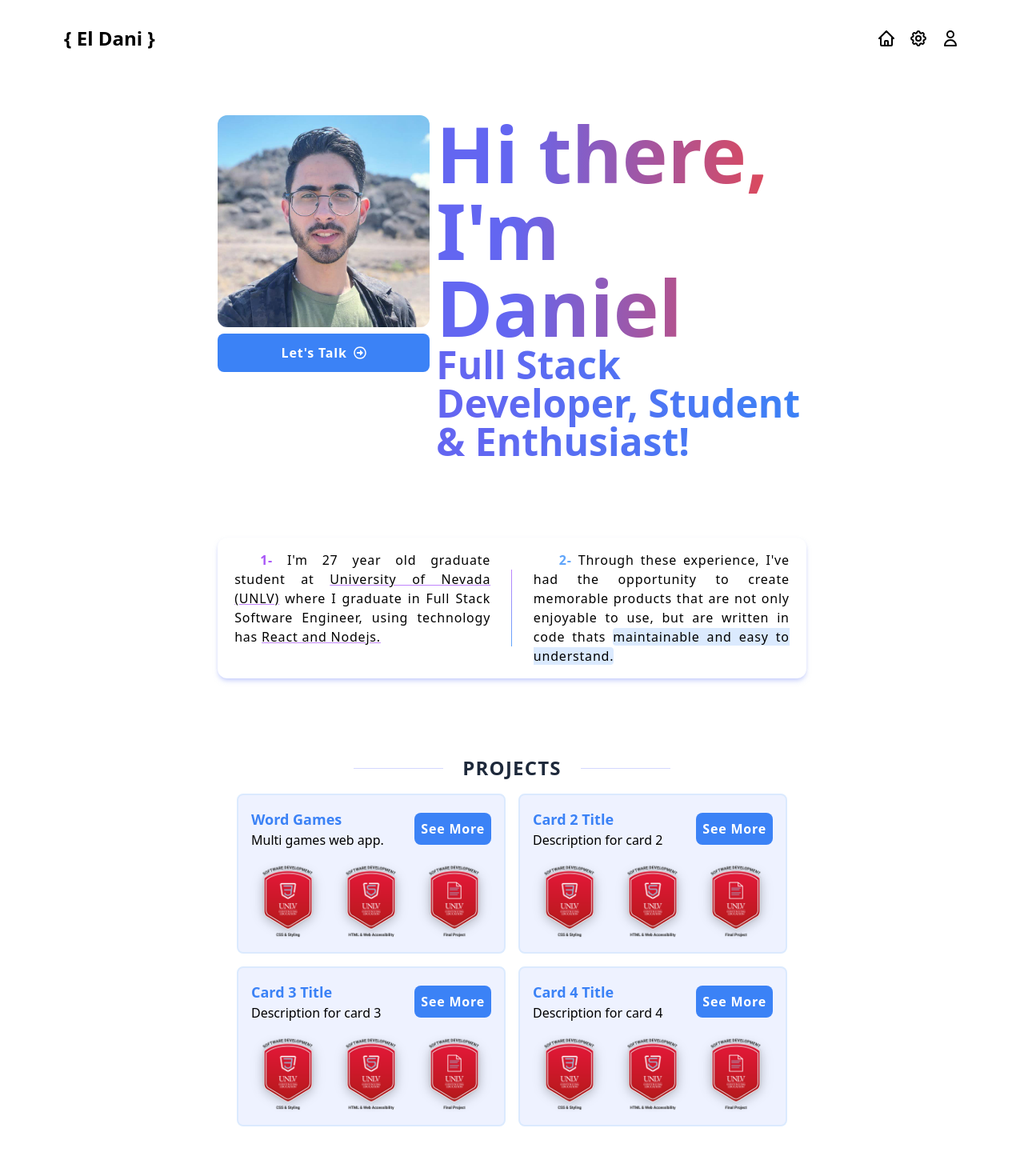
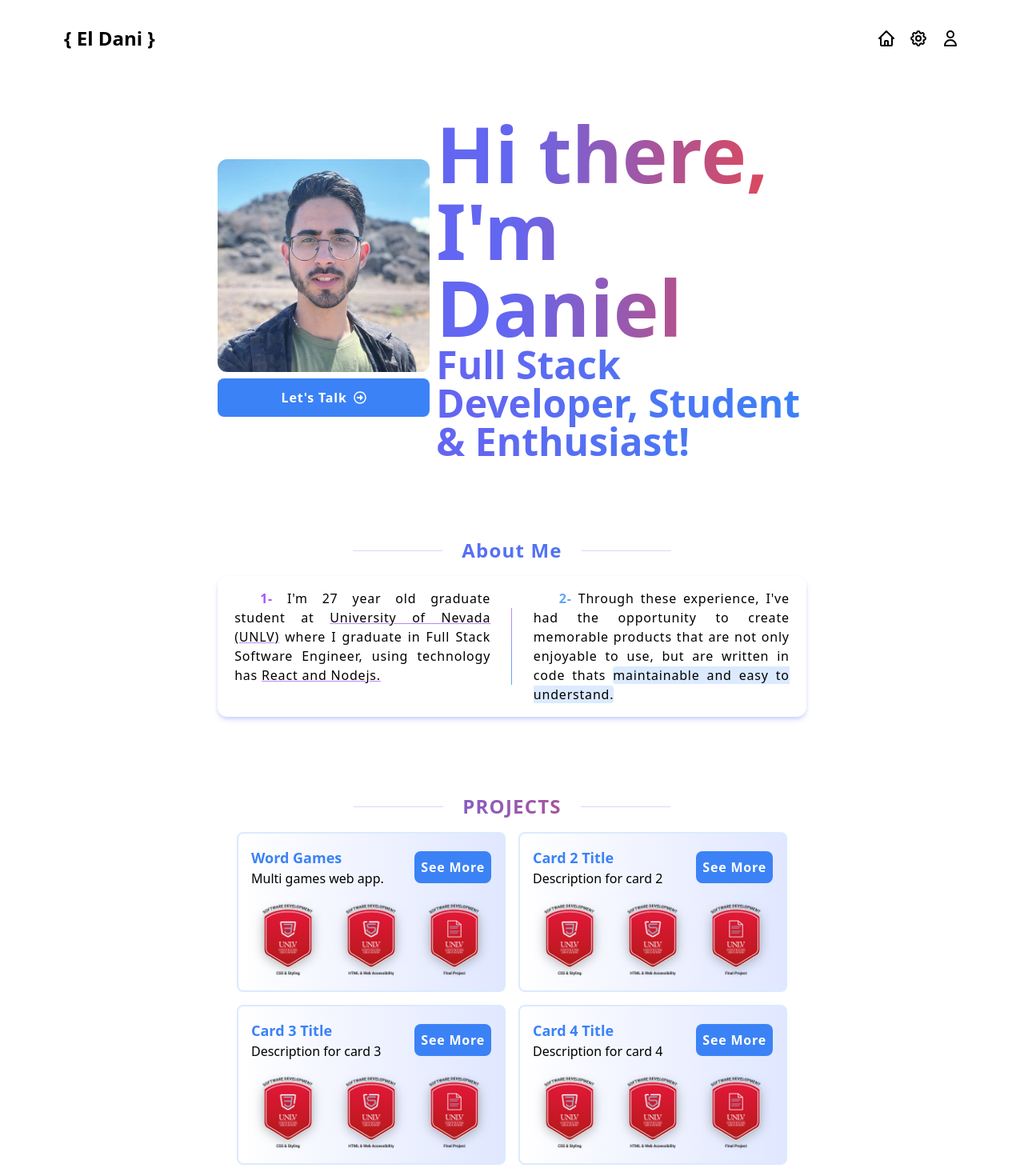
Before and after one commit to danielFernandezDj/dani-portfolio-app, a React (Vite) app: page /home in a window 1280 px wide. Shown: the top 1470 px of the page at 80% size. Built offline with nearby package versions, Linux system fonts and the light colour scheme.

Commit message:
preventive commit

```diff
--- a/src/components/HomePage.jsx
+++ b/src/components/HomePage.jsx
@@ -77,15 +77,15 @@ export default function Home() {
     <>
       <main className="flex flex-col gap-16 max-w-sm mx-auto sm:max-w-3xl">
         {/* ----------------------------- HERO ----------------------------- */}
-        <section className="flex mt-8 p-4 overflow-hidden max-w-full gap-2">
+        <section className="flex sm:flex-row flex-col-reverse items-center sm:mt-8 p-4 overflow-hidden max-w-full gap-2">
            <div className="flex flex-col size-4/5">
             <img className="rounded-xl size-fit" src="./mePhoto.jpeg" alt="Me in Moto)" />
             <button className="flex gap-2 flex-row justify-center items-center mt-2 p-3 text-white font-bold sm:tracking-wider btn-home-animation">
               Let's Talk <span> <FaRegArrowAltCircleRight className="size-4" /></span>
             </button>
           </div>
-          <div className="flex flex-col">
-            <p className="text-4xl sm:text-8xl font-bold text-slate-800
+          <div className="flex flex-col text-center sm:text-left">
+            <p className="text-7xl sm:text-8xl font-bold text-slate-800
               font-extrabold bg-clip-text text-transparent bg-gradient-to-r from-indigo-500 from-20% to-red-500"
             >
               Hi there, <br /> I'm Daniel
@@ -93,27 +93,30 @@ export default function Home() {
             <p className="text-2xl sm:text-5xl font-bold
               bg-clip-text text-transparent bg-gradient-to-r from-indigo-500 from-10% to-blue-500"
             >
-              Full Stack Developer, Student & Enthusiast!
+              Full Stack Developer, <span className="hidden sm:contents">Student &</span> Enthusiast!
             </p>
           </div>
         </section>
 
         {/* ----------------------------- About Me ----------------------------- */}
-        <section className="flex sm:flex-nowrap gap-4 flex-wrap m-4 p-4 overflow-hidden max-w-full justify-around shadow-md shadow-indigo-300/50 rounded-xl">
+        <section className="m-4">
+          <strong className="flex justify-center gap-6 text-2xl tracking-wider text-slate-800 bg-clip-text text-transparent bg-gradient-to-r from-indigo-500 from-20% to-blue-500">
+            <span className="horizontal-line"></span> About Me <span className="horizontal-line"></span>
+          </strong>
+          <div className="flex sm:flex-nowrap gap-4 flex-wrap mt-4 p-4 overflow-hidden max-w-full justify-around shadow-md shadow-indigo-300/50 rounded-xl">
             <div className="max-w-80">
               <p className="tracking-wider text-justify indent-8">
                 <strong className="text-purple-500">1-</strong> I'm 27 year old graduate student at <a className="underline decoration-purple-400">University of Nevada
                   (UNLV)</a> where I graduate in Full Stack Software Engineer, using technology has <a className="underline decoration-purple-400">React and Nodejs.</a>
               </p>
             </div>
-
             <div className="hidden sm:block flex justify-center self-center h-24 w-px | bg-gradient-to-t from-blue-400 to-purple-400"></div>
-
             <div className="max-w-80">
               <p className="tracking-wider text-justify indent-8">
                 <strong className="text-blue-400">2-</strong> Through these experience, I've had the opportunity to create memorable products
                 that are not only enjoyable to use, but are written in code thats <a className="rounded bg-blue-100">maintainable and easy to understand.</a>
               </p>
+            </div>
           </div>
         </section>
 
--- a/src/components/ProjectList.jsx
+++ b/src/components/ProjectList.jsx
@@ -39,12 +39,12 @@ export default function ProjectList() {
   return (
     <>
       <section className="flex flex-col w-full p-4 gap-4 rounded-xl">
-        <strong className="flex justify-center gap-6 text-2xl tracking-wider text-slate-800">
+        <strong className="flex justify-center gap-6 text-2xl tracking-wider bg-clip-text text-transparent bg-gradient-to-r from-indigo-500 from-20% to-red-500">
           <span className="horizontal-line"></span> PROJECTS <span className="horizontal-line"></span>
         </strong>
         <div className="flex flex-wrap justify-center w-full gap-4">
           {cardsData.map((card, index) => (
-            <div key={index} className="card-container">
+            <div key={index} className="card-container bg-gradient-to-r from-white to-indigo-100">
               <div className="flex  justify-between items-center">
                 <div>
                   <strong className="text-lg text-blue-500">{card.title}</strong>
--- a/src/components/TechIknow.jsx
+++ b/src/components/TechIknow.jsx
@@ -16,7 +16,7 @@ export default function TechThatIKnow() {
   return (
     <>
       <section className="flex flex-col m-4">
-        <strong className="mx-4 mb-4 flex justify-center w-auto text-2xl tracking-wider">
+        <strong className="mx-4 mb-4 flex justify-center w-auto text-2xl tracking-wider bg-clip-text text-transparent bg-gradient-to-r from-blue-500 from-20% to-green-500">
           Tech that I have used.
         </strong>
         <div className="flex flex-wrap gap-5 p-4 justify-around ">
--- a/tailwind.config.js
+++ b/tailwind.config.js
@@ -8,7 +8,7 @@ export default {
   theme: {
     extend: {
       width: {
-        '84' : '21rem',
+        '84': '21rem',
       }
     },
   },
```
Lines whose indentation alone changed are shown as unchanged.
